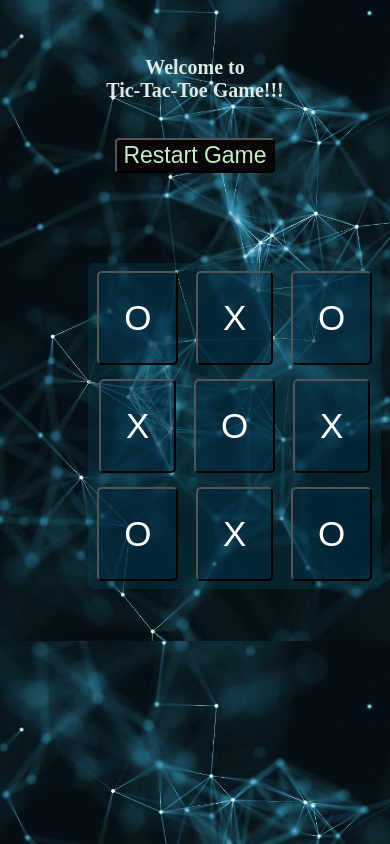
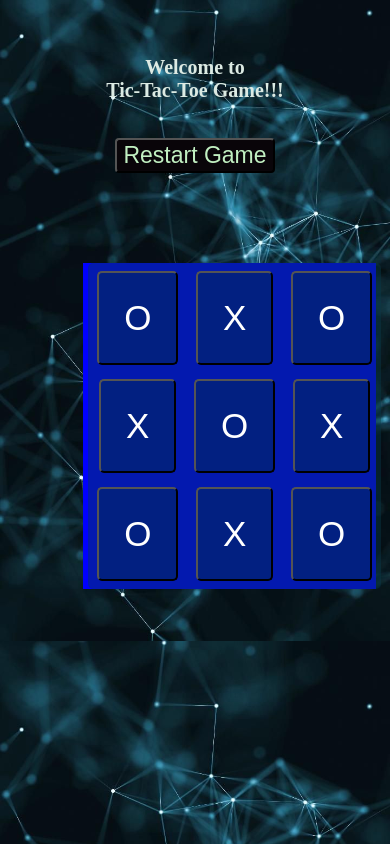
Before and after one commit to PK-PawanKumar/TIC_TAC_TOE, a plain HTML site: page index.html in a window 390 px wide. Drawn offline with Linux system fonts and the light colour scheme.

Commit message:
game practice

```diff
--- a/style.css
+++ b/style.css
@@ -171,10 +171,11 @@ body
 
     #game_table
     {
-        /* background-color: blue; */
+        background-color: blue;
         text-align: center;
         position: relative;
         margin: auto auto auto auto;
+        float: left;
     }
     #table
     {
@@ -183,7 +184,7 @@ body
         width: 100%;
         height: 100%;
         border-radius: 5px;
-        /* float: left; */
+        float: left;
         margin-left: 5px;
         position: relative;
     }
```
